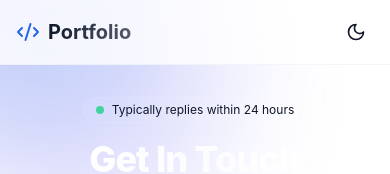
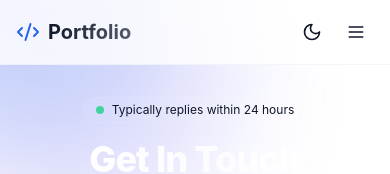
Before and after one commit to KodniDiyana/Portfolio, a React (Vite) app: page /contact in a window 390 px wide. Shown: the top 174 px of the page. Built offline with nearby package versions, Linux system fonts and the light colour scheme.

Commit message:
fix(navbar): add mobile menu toggle so nav links show on small screens

```diff
--- a/src/components/Navbar.tsx
+++ b/src/components/Navbar.tsx
@@ -1,6 +1,7 @@
 import { Link, useLocation } from 'react-router-dom';
 import { motion } from 'framer-motion';
-import { Moon, Sun, Code2 } from 'lucide-react';
+import { Moon, Sun, Code2, Menu, X } from 'lucide-react';
+import { useState } from 'react';
 import { useTheme } from '../contexts/ThemeContext';
 import { Button } from './ui/button';
 
@@ -13,6 +14,7 @@ const navItems = [
 
 export function Navbar() {
   const { theme, toggleTheme } = useTheme();
+  const [mobileOpen, setMobileOpen] = useState(false);
   const location = useLocation();
 
   return (
@@ -58,6 +60,7 @@ export function Navbar() {
             })}
           </div>
 
+          <div className="flex items-center space-x-2">
             <Button
               variant="ghost"
               size="icon"
@@ -77,6 +80,31 @@ export function Navbar() {
                 )}
               </motion.div>
             </Button>
+
+            <Button
+              variant="ghost"
+              size="icon"
+              className="md:hidden"
+              onClick={() => setMobileOpen((s) => !s)}
+              aria-label="Toggle menu"
+            >
+              {mobileOpen ? <X className="w-5 h-5" /> : <Menu className="w-5 h-5" />}
+            </Button>
+          </div>
+        </div>
+        {/* Mobile menu - visible on small screens when toggled */}
+        <div
+          className={`md:hidden ${mobileOpen ? 'block' : 'hidden'} pb-4 border-b border-border/40 bg-background/90`}
+        >
+          <div className="flex flex-col space-y-1 px-2">
+            {navItems.map((item) => (
+              <Link key={item.path} to={item.path} onClick={() => setMobileOpen(false)}>
+                <Button variant="ghost" className="w-full justify-start px-3 py-2">
+                  {item.label}
+                </Button>
+              </Link>
+            ))}
+          </div>
         </div>
       </div>
     </motion.nav>
```
Lines whose indentation alone changed are shown as unchanged.
